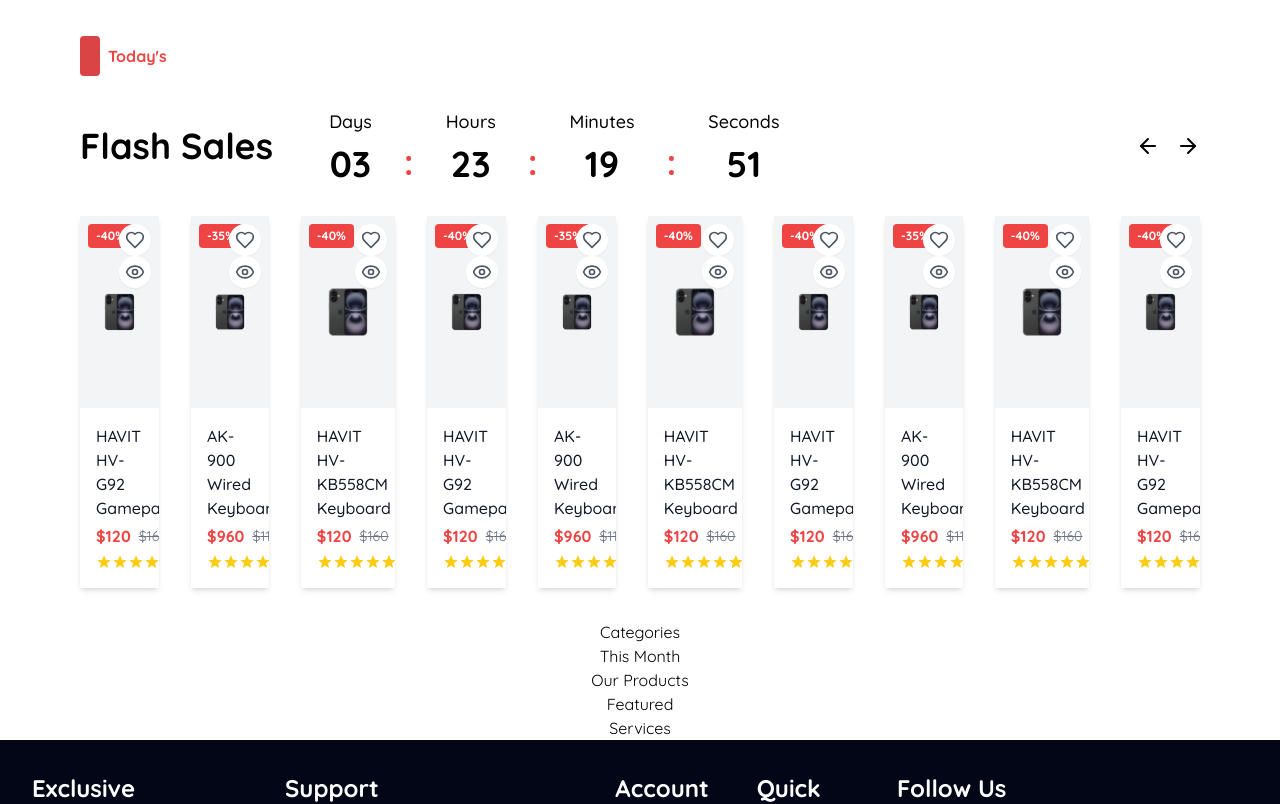
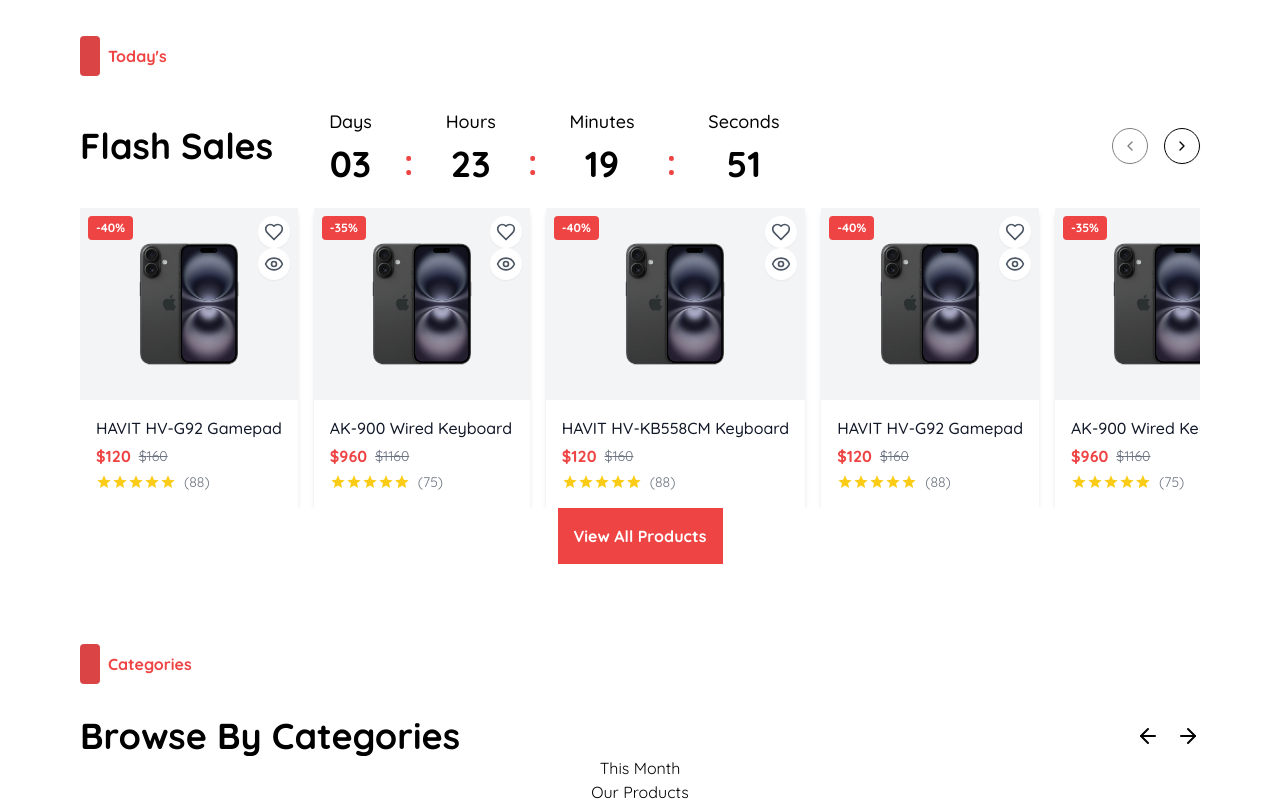
Before and after one commit to FerZva/preview-ecommerce, a Next.js app: page / in a window 1280 px wide. Shown: the part 560-1364 px from the top of the page. Built offline with nearby package versions, Linux system fonts and the light colour scheme.

Commit message:
embla carousel installed and todays carousel products are displayed here

```diff
--- a/app/(views)/page.tsx
+++ b/app/(views)/page.tsx
@@ -1,12 +1,105 @@
-import { ArrowLeft, ArrowRight, ChevronRight } from "lucide-react";
+"use client";
+import { ArrowLeft, ArrowRight, ChevronRight, ChevronLeft } from "lucide-react";
+import { useCallback, useEffect, useState } from "react";
 import Link from "next/link";
-import { slides } from "../services/data";
+import { slides, products } from "../services/data";
 import Slider from "../components/Slider";
 import ProductCard from "../components/ProductCard";
 import CountdownTimer from "../components/CountDownTimer";
-import { products } from "../services/data";
+import useEmblaCarousel, {
+  type UseEmblaCarouselType,
+} from "embla-carousel-react";
+import { Button } from "@/components/ui/button";
 
 export default function Home() {
+  const [emblaRef, emblaApi] = useEmblaCarousel({
+    align: "start",
+    loop: false,
+    dragFree: true,
+    containScroll: "trimSnaps",
+    slidesToScroll: "auto",
+  });
+
+  const [prevBtnEnabled, setPrevBtnEnabled] = useState(false);
+  const [nextBtnEnabled, setNextBtnEnabled] = useState(true);
+
+  const [timeLeft, setTimeLeft] = useState({
+    days: 3,
+    hours: 23,
+    minutes: 19,
+    seconds: 56,
+  });
+
+  const scrollPrev = useCallback(
+    () => emblaApi && emblaApi.scrollPrev(),
+    [emblaApi]
+  );
+  const scrollNext = useCallback(
+    () => emblaApi && emblaApi.scrollNext(),
+    [emblaApi]
+  );
+
+  const onSelect = useCallback(() => {
+    if (!emblaApi) return;
+    setPrevBtnEnabled(emblaApi.canScrollPrev());
+    setNextBtnEnabled(emblaApi.canScrollNext());
+  }, [emblaApi]);
+
+  useEffect(() => {
+    if (!emblaApi) return;
+
+    onSelect();
+    emblaApi.on("select", onSelect);
+    emblaApi.on("reInit", onSelect);
+
+    return () => {
+      emblaApi.off("select", onSelect);
+      emblaApi.off("reInit", onSelect);
+    };
+  }, [emblaApi, onSelect]);
+
+  useEffect(() => {
+    const timer = setInterval(() => {
+      setTimeLeft((current) => {
+        if (
+          current.days === 0 &&
+          current.hours === 0 &&
+          current.minutes === 0 &&
+          current.seconds === 0
+        ) {
+          clearInterval(timer);
+          return current;
+        }
+
+        let newSeconds = current.seconds - 1;
+        let newMinutes = current.minutes;
+        let newHours = current.hours;
+        let newDays = current.days;
+
+        if (newSeconds < 0) {
+          newSeconds = 59;
+          newMinutes -= 1;
+        }
+        if (newMinutes < 0) {
+          newMinutes = 59;
+          newHours -= 1;
+        }
+        if (newHours < 0) {
+          newHours = 23;
+          newDays -= 1;
+        }
+
+        return {
+          days: newDays,
+          hours: newHours,
+          minutes: newMinutes,
+          seconds: newSeconds,
+        };
+      });
+    }, 1000);
+
+    return () => clearInterval(timer);
+  }, []);
   return (
     <div className="w-full h-full flex flex-col items-center justify-center">
       {/* Hero Section */}
@@ -78,18 +171,74 @@
             />
           </div>
           <div className="flex gap-4">
+            <Button
+              variant="outline"
+              size="icon"
+              className="rounded-full"
+              onClick={scrollPrev}
+              disabled={!prevBtnEnabled}
+              aria-label="Previous slide"
+            >
+              <ChevronLeft className="h-4 w-4" />
+            </Button>
+            <Button
+              variant="outline"
+              size="icon"
+              className="rounded-full"
+              onClick={scrollNext}
+              disabled={!nextBtnEnabled}
+              aria-label="Next slide"
+            >
+              <ChevronRight className="h-4 w-4" />
+            </Button>
+          </div>
+        </div>
+        <div className=" mx-20 overflow-hidden mt-6" ref={emblaRef}>
+          <div className="flex gap-4">
+            {products.map((product) => (
+              <div
+                key={product.id}
+                className="min-w-[calc(20%-8px)] flex-shrink-0"
+              >
+                <ProductCard product={product} />
+              </div>
+            ))}
+          </div>
+        </div>
+        <div className="flex justify-center items-center">
+          <button className="bg-red-500 text-white font-bold py-4 px-4 rounded-sm">
+            View All Products
+          </button>
+        </div>
+      </section>
+      {/* Categories */}
+      <section className="overflow-hidden w-full h-auto mt-20">
+        <div className="flex justify-between items-center mx-20">
+          <div className="flex items-center gap-2">
+            <svg
+              width="20"
+              height="40"
+              viewBox="0 0 20 40"
+              fill="none"
+              xmlns="http://www.w3.org/2000/svg"
+            >
+              <rect width="20" height="40" rx="4" fill="#DB4444" />
+            </svg>
+
+            <h2 className="text-red-500 font-bold">Categories</h2>
+          </div>
+          <div></div>
+        </div>
+        <div className="flex justify-between items-center mx-20 mt-8">
+          <div className="flex items-center gap-14">
+            <h2 className="text-4xl font-bold">Browse By Categories</h2>
+          </div>
+          <div className="flex gap-4">
             <ArrowLeft className="cursor-pointer" />
             <ArrowRight className="cursor-pointer" />
           </div>
         </div>
-        <div className="flex flex-row gap-8 mx-20 my-8 ">
-          {products.map((product) => (
-            <ProductCard key={product.id} product={product} />
-          ))}
-        </div>
       </section>
-      {/* Categories */}
-      <div>Categories</div>
       {/* This Month */}
       <div>This Month</div>
       {/* Our Products */}
--- a/package.json
+++ b/package.json
@@ -14,6 +14,7 @@
     "@radix-ui/react-slot": "^1.1.2",
     "class-variance-authority": "^0.7.1",
     "clsx": "^2.1.1",
+    "embla-carousel-react": "^8.5.2",
     "lucide": "^0.475.0",
     "lucide-react": "^0.475.0",
     "next": "15.1.7",
```
Also changed, not shown: 1 other file (tests, documents, lock files or other folders).
